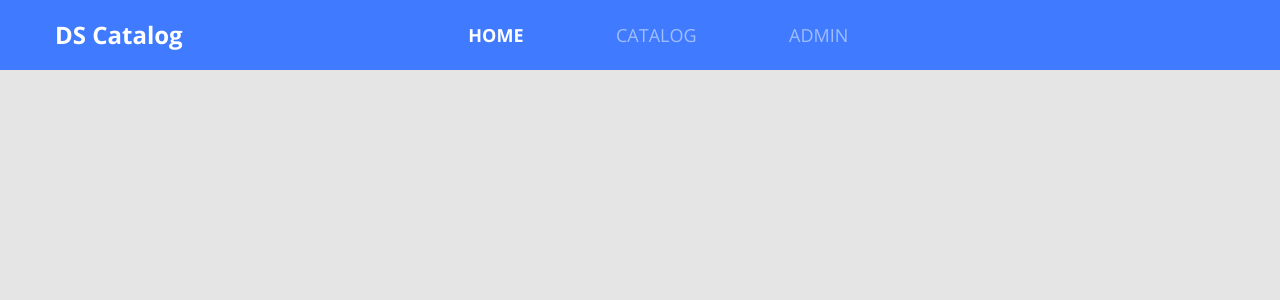
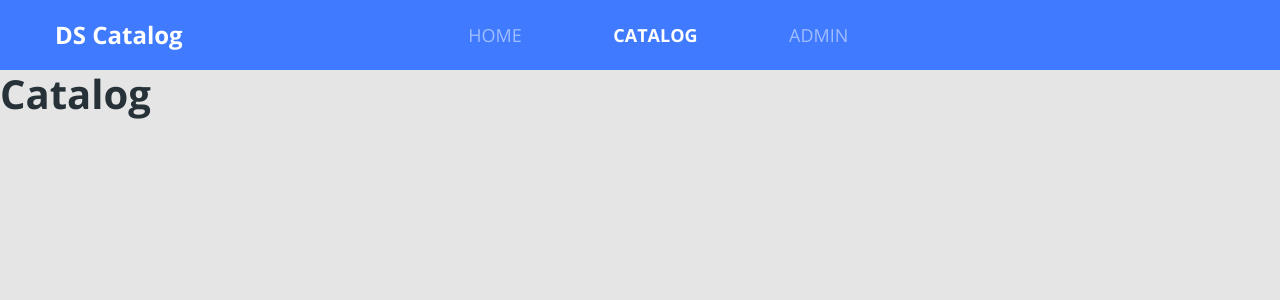
Before and after one commit to rqguzman/dscatalog-bootcamp-devsuperior, a React (Create React App) app in the folder front-web/: page /catalog in a window 1280 px wide. Shown: the top 300 px of the page. Built offline with nearby package versions, Linux system fonts and the light colour scheme.

Commit message:
:sparkles:feat(Routes): Add application routes

```diff
--- a/front-web/package.json
+++ b/front-web/package.json
@@ -10,10 +10,12 @@
     "@types/node": "^12.19.15",
     "@types/react": "^16.14.2",
     "@types/react-dom": "^16.9.10",
+    "@types/react-router-dom": "^5.1.7",
     "bootstrap": "^4.6.0",
     "node-sass": "^4.14.1",
     "react": "^17.0.1",
     "react-dom": "^17.0.1",
+    "react-router-dom": "^5.2.0",
     "react-scripts": "4.0.1",
     "sass-loader": "^10.0.5",
     "typescript": "^4.1.3",
--- a/front-web/src/App.tsx
+++ b/front-web/src/App.tsx
@@ -1,12 +1,12 @@
 import React from 'react';
 import './core/assets/styles/custom.scss';
 import './app.scss';
-import Navbar from './core/components/Navbar';
+import Routes from './Routes';
 
 const App = () => {
 
   return (
-    <Navbar />
+    <Routes />
   );
 }
 
--- /dev/null
+++ b/front-web/src/Routes.tsx
@@ -0,0 +1,27 @@
+import React from 'react';
+import { BrowserRouter, Switch, Route } from 'react-router-dom';
+import Navbar from './core/components/Navbar';
+import Admin from './pages/admin';
+import Catalog from './pages/catalog';
+import Home from './pages/home';
+
+const Routes = () => (
+
+  <BrowserRouter>
+    <Navbar />
+    <Switch>
+      <Route path="/" exact>
+        <Home />
+      </Route>
+      <Route path="/catalog">
+        <Catalog />
+      </Route>
+      <Route path="/admin">
+        <Admin />
+      </Route>
+    </Switch>
+  </BrowserRouter>
+
+);
+
+export default Routes;
--- a/front-web/src/core/components/Navbar/index.tsx
+++ b/front-web/src/core/components/Navbar/index.tsx
@@ -1,29 +1,30 @@
 import React from 'react';
+import { Link, NavLink } from 'react-router-dom';
 import './styles.scss';
 
 const Navbar = () => (
   <nav className="row bg-primary main-nav">
     <div className="col-2">
-      <a href="link" className="nav-logo-text">
+      <Link to="/" className="nav-logo-text">
         <h4>DS Catalog</h4>
-      </a>
+      </Link>
     </div>
     <div className="col-6 offset-2">
       <ul className="main-menu">
         <li>
-          <a href="link" className="active">
+          <NavLink to="/" activeClassName="active" exact>
             HOME
-          </a>
+          </NavLink>
         </li>
         <li>
-          <a href="link">
+          <NavLink to="/catalog" activeClassName="active">
             CATALOG
-          </a>
+          </NavLink>
         </li>
         <li>
-          <a href="link">
+          <NavLink to="/admin" activeClassName="active">
             ADMIN
-          </a>
+          </NavLink>
         </li>
       </ul>
     </div>
--- /dev/null
+++ b/front-web/src/pages/admin/index.tsx
@@ -0,0 +1,10 @@
+import React from 'react';
+
+const Admin = () => (
+
+  <div>
+    <h1>Admin</h1>
+  </div>
+);
+
+export default Admin;
--- /dev/null
+++ b/front-web/src/pages/catalog/index.tsx
@@ -0,0 +1,10 @@
+import React from 'react';
+
+const Catalog = () => (
+
+  <div>
+    <h1>Catalog</h1>
+  </div>
+);
+
+export default Catalog;
--- /dev/null
+++ b/front-web/src/pages/home/index.tsx
@@ -0,0 +1,10 @@
+import React from 'react';
+
+const Home = () => (
+
+  <div>
+    <h1>Home</h1>
+  </div>
+);
+
+export default Home;
```
Also changed, not shown: 2 other files (tests, documents, lock files or other folders).
